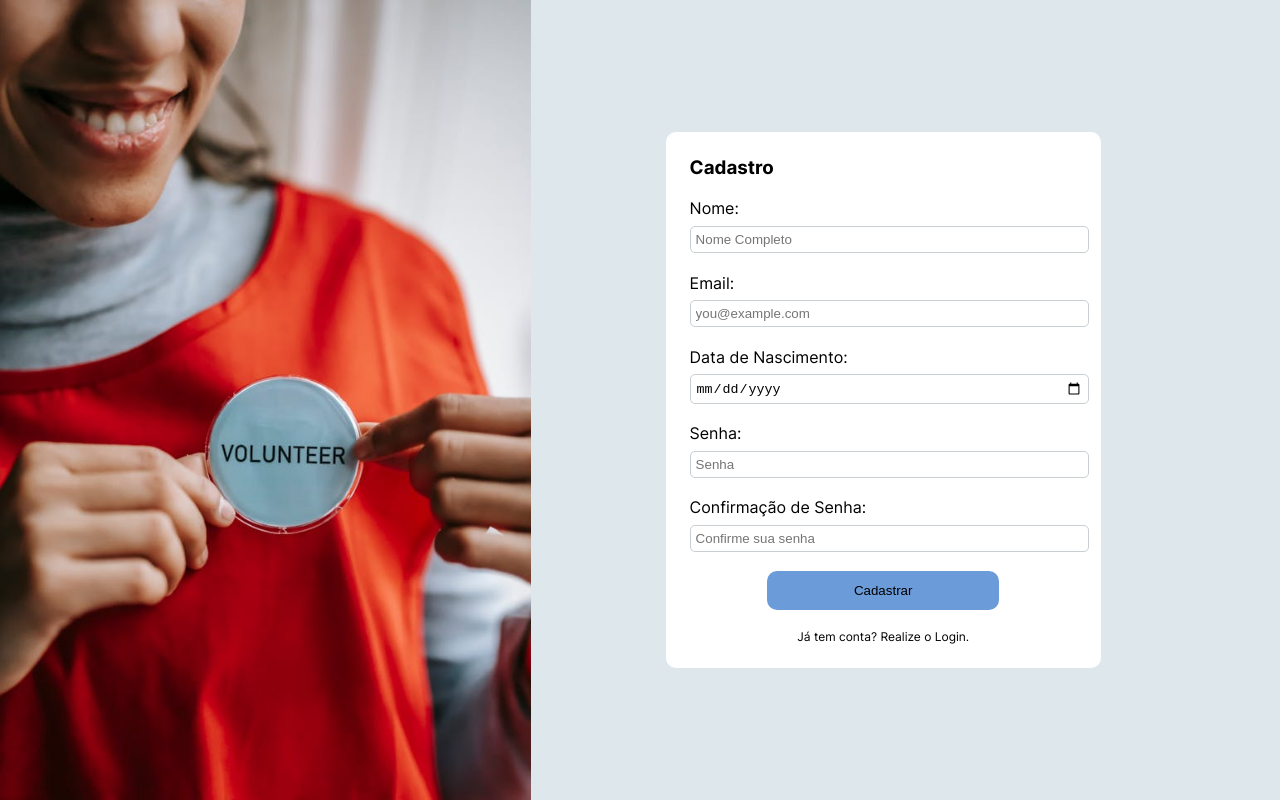
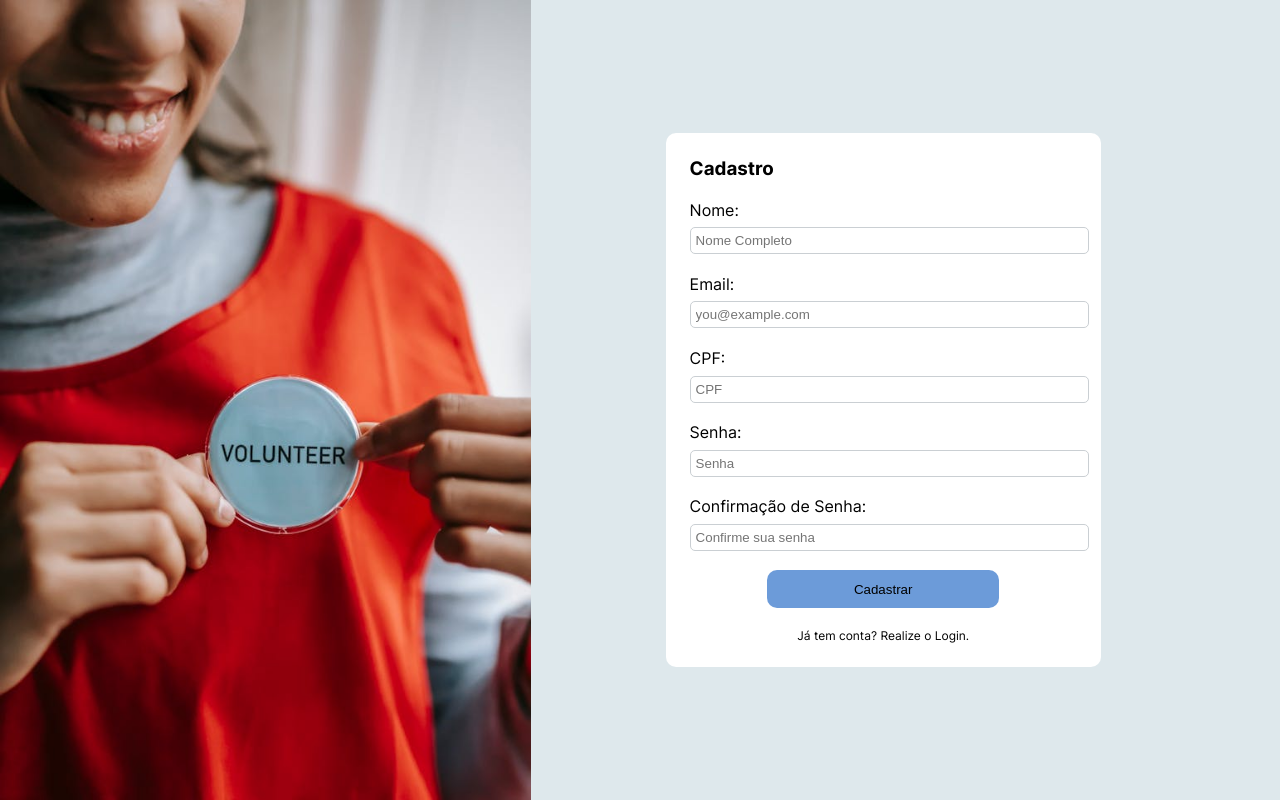
Before and after one commit to Conexao-Solidaria/consol-site-reactjs, a React (Create React App) app in the folder site-produto/: page /cadastro in a window 1280 px wide. Built offline with nearby package versions, Linux system fonts and the light colour scheme.

Commit message:
Fix() alteração da data pelo cpf

```diff
--- a/site-produto/src/pages/cadastro/Cadastro.jsx
+++ b/site-produto/src/pages/cadastro/Cadastro.jsx
@@ -10,7 +10,7 @@ function Cadastrar() {
   const navigate = useNavigate();
   const [nome, setNome] = useState("");
   const [email, setEmail] = useState("");
-  const [dataNasc, setDataNasc] = useState("");
+  const [cpf, setCpf] = useState("");
   const [senha, setSenha] = useState("");
   const [confirmSenha, setConfirmSenha] = useState("");
   const [error, setError] = useState("");
@@ -26,7 +26,7 @@ function Cadastrar() {
       const response = await api.post('/usuarios/cadastro', {
         nome,
         email,
-        dataNasc,
+        cpf,
         senha,
       });
 
@@ -63,11 +63,12 @@ function Cadastrar() {
               onChange={(e) => setEmail(e.target.value)}
               required
             />
-            <p>Data de Nascimento:</p>
+            <p>CPF:</p>
             <input
-              type="date"
-              value={dataNasc}
-              onChange={(e) => setDataNasc(e.target.value)}
+              type="text"
+              placeholder="CPF"
+              value={cpf}
+              onChange={(e) => setCpf(e.target.value)}
               required
             />
             <p>Senha:</p>
```
